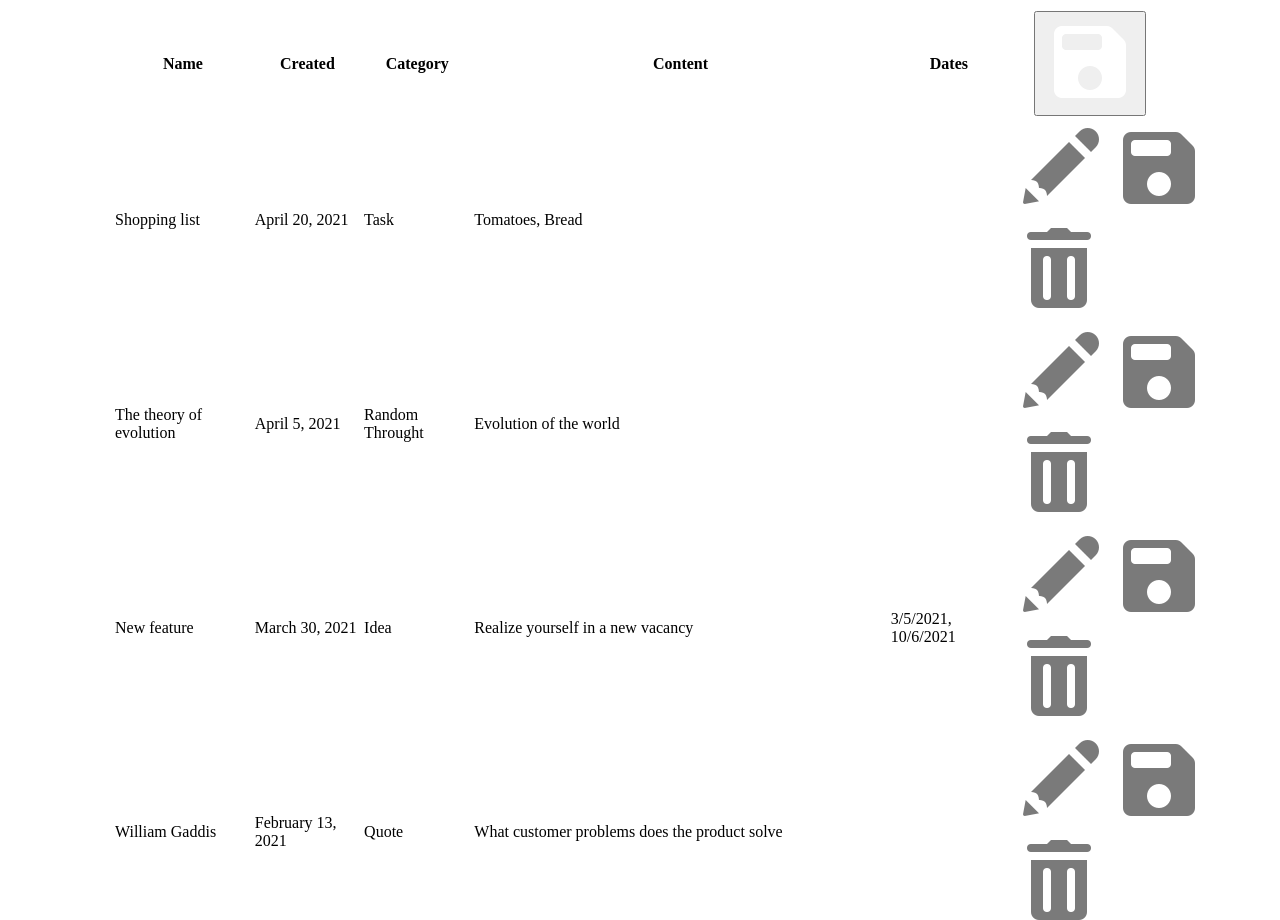
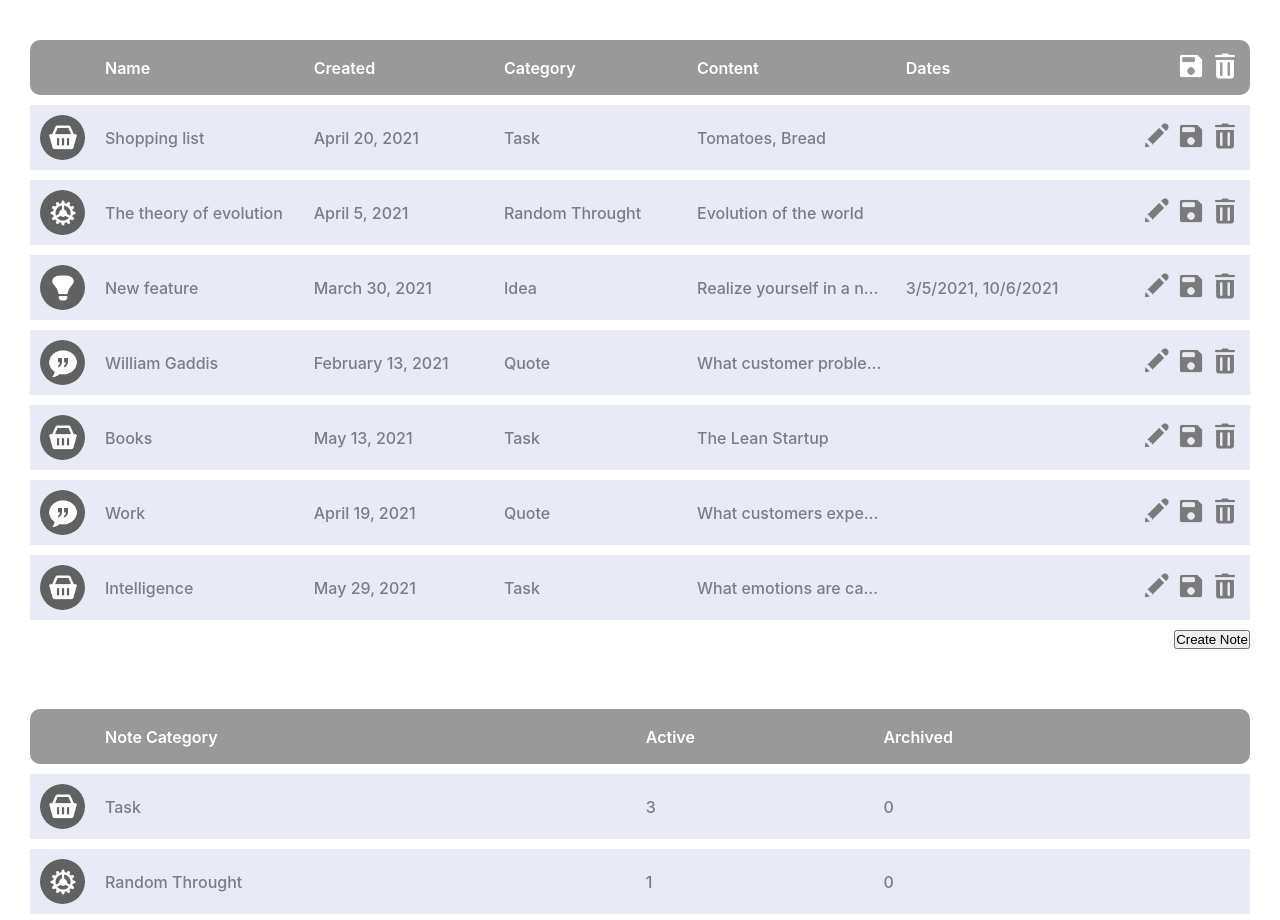
Before and after one commit to R4msey/radency-task-one, a website with bundled scripts: page index.html in a window 1280 px wide. Shown: the top 920 px of the page. Built offline with nearby package versions, Linux system fonts and the light colour scheme.

Commit message:
small fixes

```diff
--- a/module/classes/modal.js
+++ b/module/classes/modal.js
@@ -10,7 +10,8 @@ class Modal {
     modalWraper.style = 'visibility: visible'
     containerModal.classList = 'container-modal'
     containerModal.innerHTML = `
-    <div id="container-modal">
+  <div id="container-modal">
+    <div id="box-modal">
       <div class='header-modal'>
         <h1>${data ? 'Change Note' : 'Create Note'}</h1>
         <button id="close">X</button>
@@ -48,7 +49,8 @@ class Modal {
         }">
       </div>
       <button id="save" style="margin-top: 10px;">Save</button>
-    </div>`
+      </div>
+  </div>`
 
     modalWraper.appendChild(containerModal)
 
--- /dev/null
+++ b/style.css
@@ -0,0 +1,137 @@
+* {
+  margin: 0;
+  padding: 0;
+}
+
+body {
+  margin: 30px;
+  font-family: -apple-system, BlinkMacSystemFont, 'Segoe UI', Roboto, sans-serif;
+}
+
+table {
+  width: 100%;
+  border-spacing: 0px;
+  text-align: left;
+  border-collapse: separate;
+  border-spacing: 0 10px;
+  box-sizing: border-box;
+}
+
+.container {
+  margin-bottom: 50px;
+}
+
+.container-button {
+  display: flex;
+  justify-content: end;
+}
+
+#changeList {
+  background-color: transparent;
+  border: none;
+}
+
+.trHead {
+  background-color: #999;
+  border-radius: 15px;
+  overflow: hidden;
+}
+
+.trBody {
+  background-color: #e8eaf5;
+  border-radius: 0;
+  overflow: hidden;
+}
+
+th {
+  color: white;
+  padding: 10px 10px;
+  border: none;
+  font-weight: 600;
+  height: 35px;
+  font-weight: 600;
+}
+th:last-child {
+  text-align: end;
+  border-top-right-radius: 10px;
+  border-bottom-right-radius: 10px;
+  border-spacing: 0px;
+}
+
+th:first-child {
+  border-top-left-radius: 10px;
+  border-bottom-left-radius: 10px;
+}
+
+td {
+  padding: 10px 10px;
+  font-weight: 500;
+  color: #7c7d80;
+  max-width: 150px;
+  overflow: hidden;
+  text-overflow: ellipsis;
+  white-space: nowrap;
+}
+td:last-child {
+  text-align: end;
+  max-width: 120px;
+}
+
+tr {
+  padding: 10px;
+}
+
+.icon {
+  width: 30px;
+  height: 30px;
+}
+
+.container-avatar {
+  width: 45px;
+  height: 45px;
+  background-color: #606161;
+  border-radius: 30px;
+  display: flex;
+  justify-content: center;
+  align-items: center;
+}
+
+.avatar {
+  width: 30px;
+  height: 30px;
+}
+
+/***** modal *****/
+
+.container-modal {
+  width: 100vw;
+  height: 100vh;
+  position: fixed;
+  top: 0;
+  left: 0;
+  background-color: rgba(30, 30, 30, 0.5);
+  display: flex;
+  justify-content: center;
+  align-items: center;
+}
+
+#box-modal {
+  width: 400px;
+  padding: 20px;
+  background-color: white;
+}
+
+.header-modal {
+  display: flex;
+  justify-content: space-between;
+}
+
+.container-input {
+  margin: 10px 0;
+  display: flex;
+  flex-direction: column;
+}
+
+.container-input span {
+  margin-bottom: 10px;
+}
```
Also changed, not shown: index.html (+5 -2 lines).
